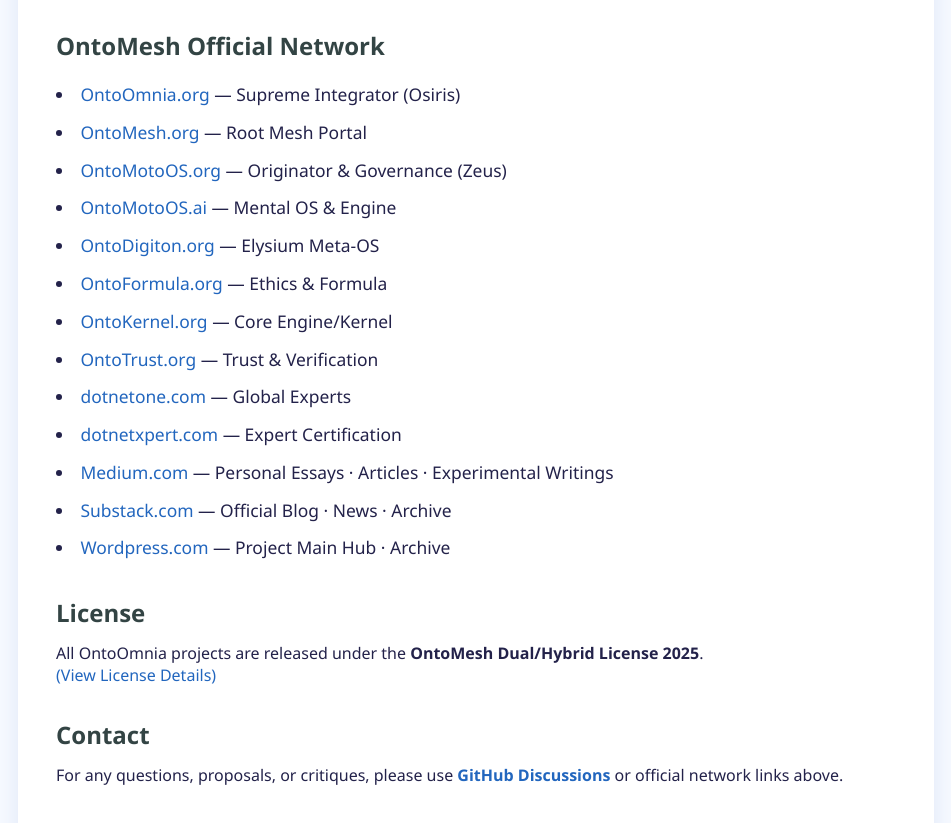
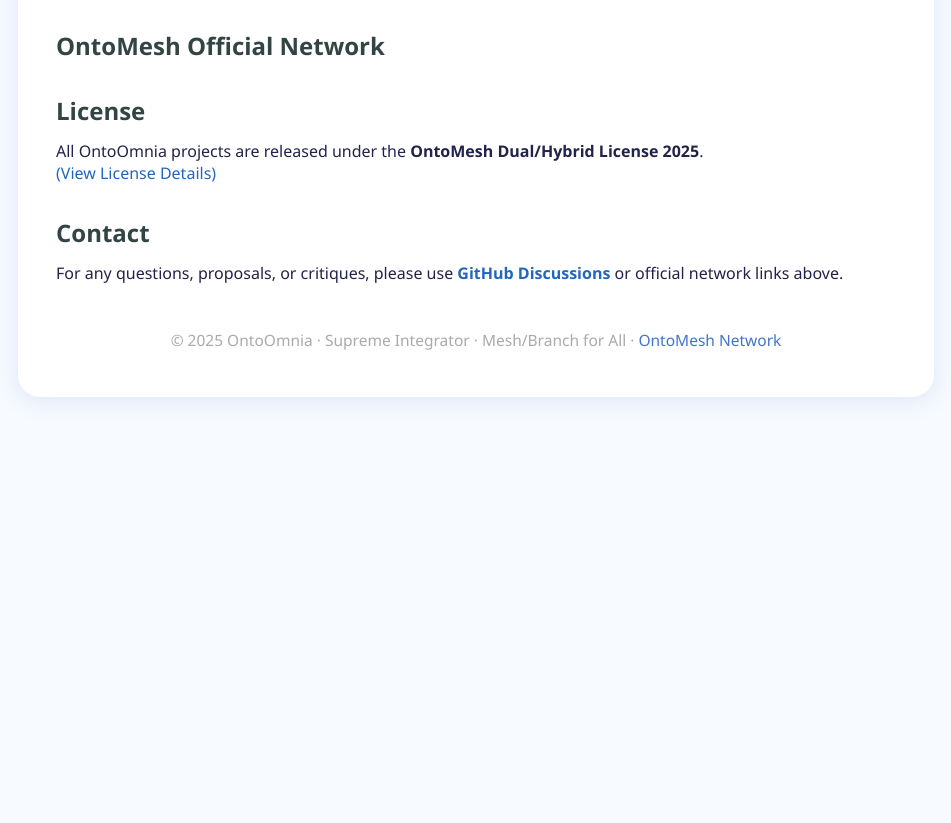
Before and after one commit to nettalk72/OntoOmnia, a plain HTML site: page index.html in a window 1280 px wide. Shown: the part 2151-2974 px from the top of the page, without its empty margins (164-1115 px from the left). After the commit the page ends 2602 px from the top, so only its background shows below. Drawn offline with Linux system fonts and the light colour scheme.

Commit message:
Update index.html

```diff
--- a/index.html
+++ b/index.html
@@ -244,38 +244,14 @@
       OntoTrust는 OntoOmnia의 윤리적 판정을 계량 가능한 합의와 검증된 실행으로 전환합니다.
       </span>
     </div>
+
     <h2>
-      <span class="en">OntoMesh Official Network</span>
-      <span class="ko">OntoMesh Official Network | 공식 네트워크</span>
+      <a href="https://ontomesh.org/official-network.html" target="_blank" style="color:#344; text-decoration:none;">
+        <span class="en">OntoMesh Official Network</span>
+        <span class="ko">OntoMesh Official Network | 공식 네트워크</span>
+      </a>
     </h2>
-    <ul>
-      <li><a href="https://ontoomnia.org" target="_blank">OntoOmnia.org</a><span class="ko"> — 최고 통합자 (오시리스)</span><span class="en"> — Supreme Integrator (Osiris)</span></li>
-      <li><a href="https://ontomesh.org" target="_blank">OntoMesh.org</a><span class="ko"> — 루트 메시 포털</span><span class="en"> — Root Mesh Portal</span></li>
-      <li><a href="https://ontomotoos.org" target="_blank">OntoMotoOS.org</a><span class="ko"> — 기원자 &amp; 거버넌스 (제우스)</span><span class="en"> — Originator &amp; Governance (Zeus)</span></li>
-      <li><a href="https://ontomotoos.ai" target="_blank">OntoMotoOS.ai</a><span class="ko"> — 정신 OS &amp; 엔진</span><span class="en"> — Mental OS &amp; Engine</span></li>
-      <li><a href="https://ontodigiton.org" target="_blank">OntoDigiton.org</a><span class="ko"> — 엘리시움 메타OS</span><span class="en"> — Elysium Meta-OS</span></li>
-      <li><a href="https://ontoformula.org" target="_blank">OntoFormula.org</a><span class="ko"> — 윤리 &amp; 공식</span><span class="en"> — Ethics &amp; Formula</span></li>
-      <li><a href="https://ontokernel.org" target="_blank">OntoKernel.org</a><span class="ko"> — 코어 엔진/커널</span><span class="en"> — Core Engine/Kernel</span></li>
-      <li><a href="https://ontotrust.org" target="_blank">OntoTrust.org</a>  <span class="ko"> — 신뢰 &amp; 검증</span><span class="en"> — Trust &amp; Verification</span></li>
-      <li><a href="https://dotnetone.com" target="_blank">dotnetone.com</a><span class="ko"> — 글로벌 전문가</span><span class="en"> — Global Experts</span></li>
-      <li><a href="https://dotnetxpert.com" target="_blank">dotnetxpert.com</a><span class="ko"> — 전문가 인증</span><span class="en"> — Expert Certification</span></li>
-      <!-- Medium + Substack 연속 배치 -->
-      <li>
-        <a href="https://medium.com/@nettalk83" target="_blank">Medium.com</a>
-        <span class="ko"> — 개인 에세이 · 아티클 · 실험적 글 모음</span>
-        <span class="en"> — Personal Essays · Articles · Experimental Writings</span>
-      </li>
-      <li>
-        <a href="https://nettalk83.substack.com" target="_blank">Substack.com</a>
-        <span class="ko"> — 공식 블로그 · 뉴스 · 아카이브</span>
-        <span class="en"> — Official Blog · News · Archive</span>
-      </li>
-      <li>
-        <a href="https://ontomotoos.wordpress.com/" target="_blank">Wordpress.com</a>
-        <span class="ko"> — 프로젝트 메인 허브·아카이브</span>
-        <span class="en"> — Project Main Hub · Archive</span>
-      </li>
-    </ul>
+
     <h2>
       <span class="en">License</span>
       <span class="ko">License | 라이선스</span>
```
